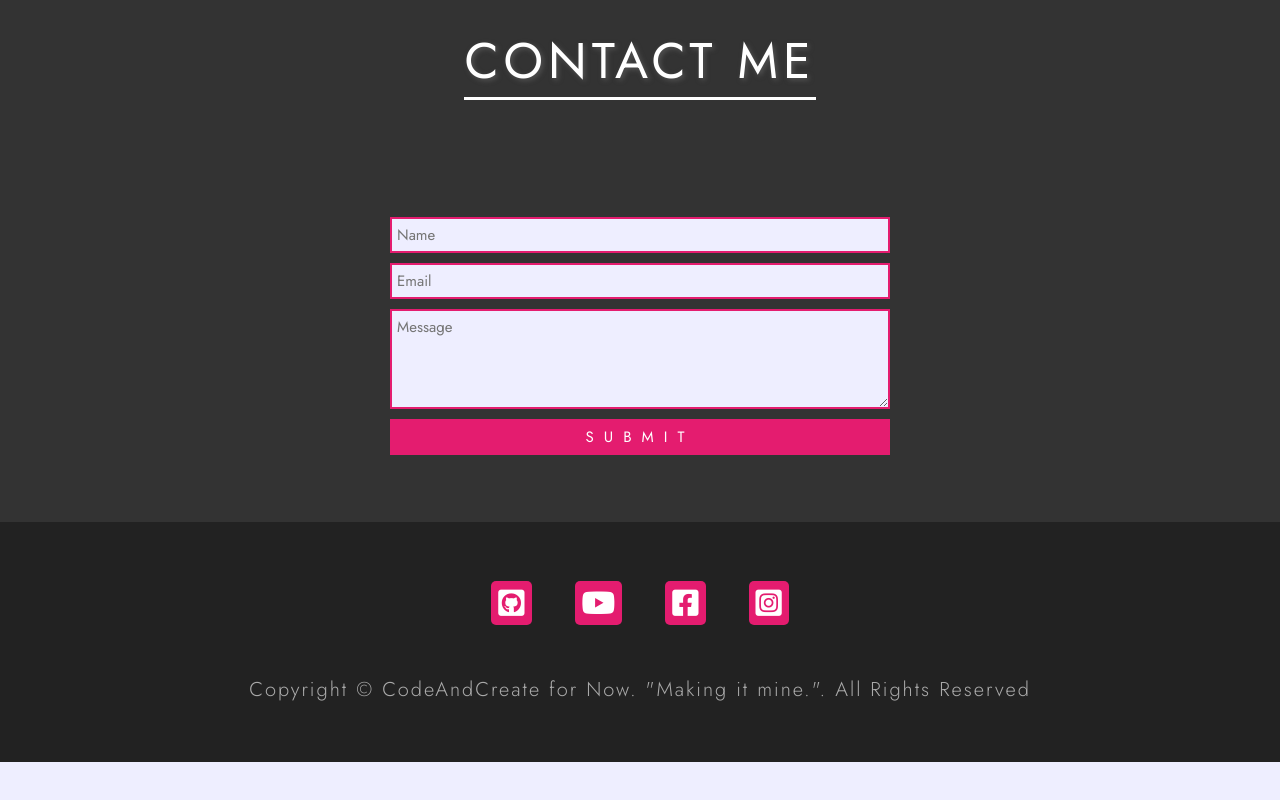
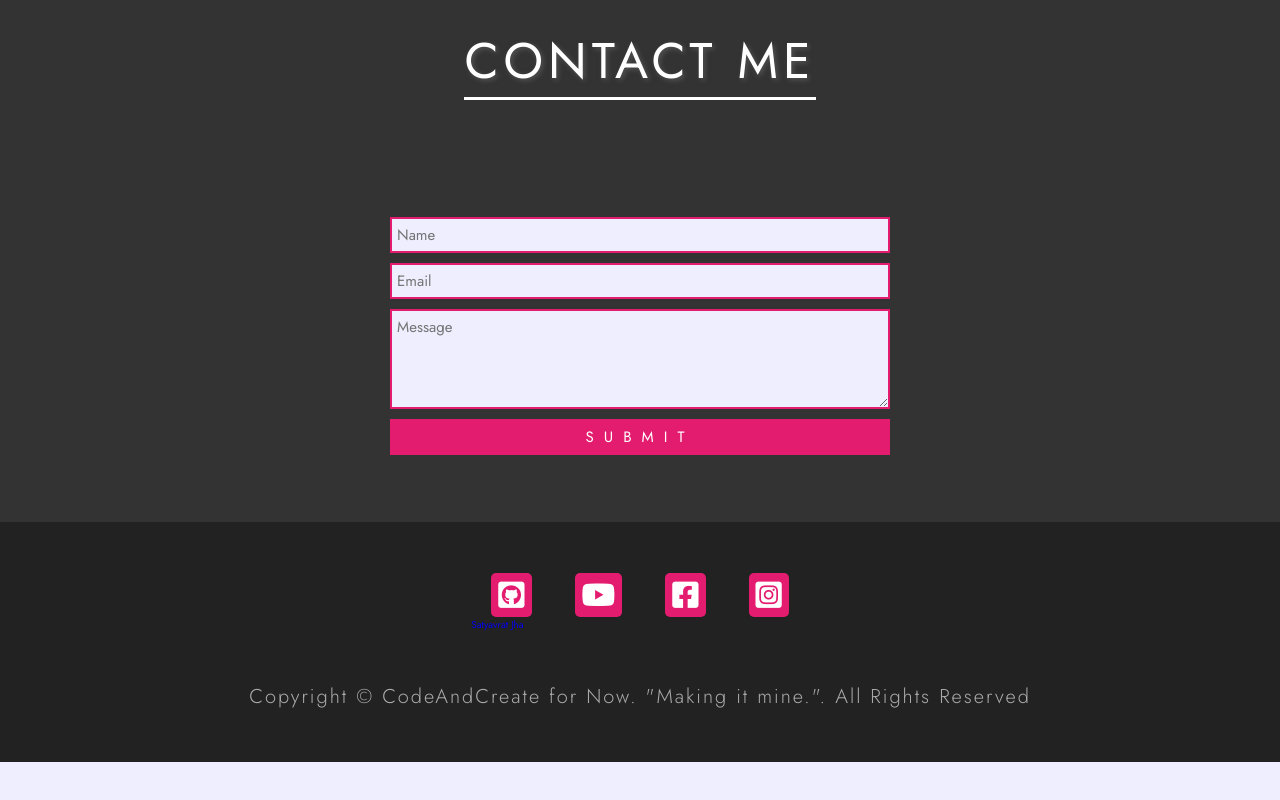
Before and after one commit to SatyavratJha/SatyavratJha.github.io, a plain HTML site: page index.html in a window 1280 px wide. Shown: the part 2580-3380 px from the top of the page. Drawn offline with Linux system fonts and the light colour scheme.

Commit message:
Update index.html
<div class="badge-base LI-profile-badge" data-locale="en_US" data-size="medium" data-theme="light" data-type="HORIZONTAL" data-vanity="satyavrat-jha-07892b98" data-version="v1"><a class="badge-base__link LI-simple-link" href="https://in.linkedin.com/in/satyavrat-jha-07892b98?trk=profile-badge">Satyavrat Jha</a></div>

adding linkedIn badge

```diff
--- a/index.html
+++ b/index.html
@@ -304,6 +304,8 @@
           <a href="#none" class="social-media-link">
             <i class="fab fa-instagram-square"></i>
           </a>
+          <div class="badge-base LI-profile-badge" data-locale="en_US" data-size="medium" data-theme="light" data-type="HORIZONTAL" data-vanity="satyavrat-jha-07892b98" data-version="v1"><a class="badge-base__link LI-simple-link" href="https://in.linkedin.com/in/satyavrat-jha-07892b98?trk=profile-badge">Satyavrat Jha</a></div>
+
         </div>
         <p class="copyright">
           Copyright &copy; CodeAndCreate for Now. "Making it mine.". All Rights Reserved
```
